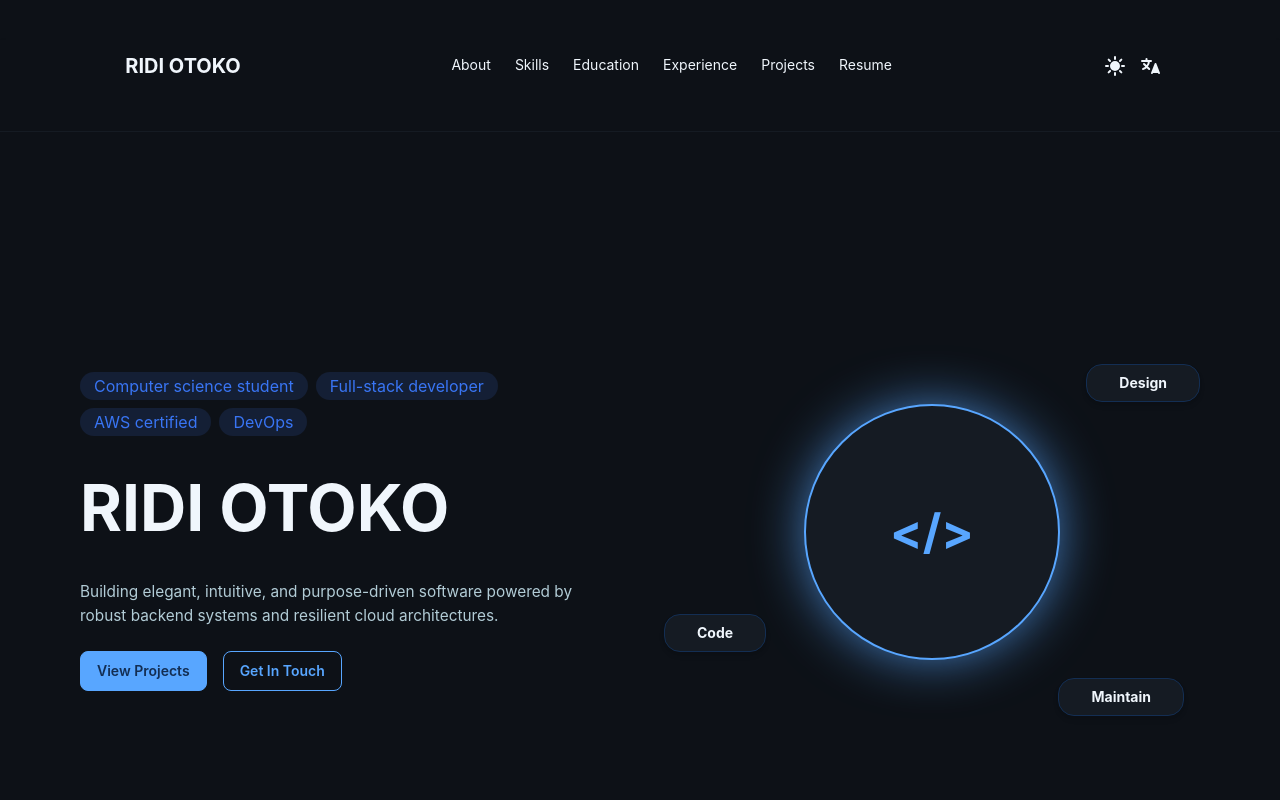
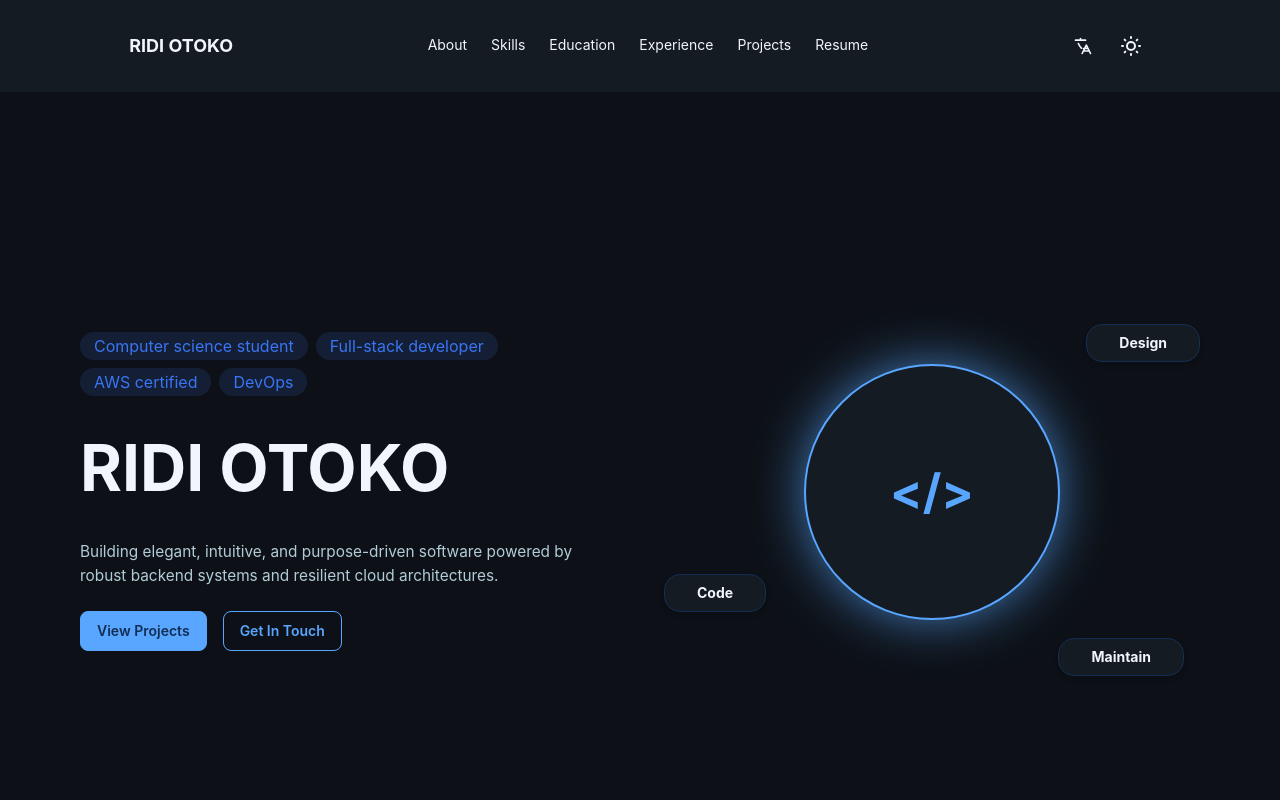
Before and after one commit to rdplus2015/r-portfolio, a React (Vite) app in the folder ui-app/: page / in a window 1280 px wide. Shown: the top 800 px of the page. Built offline with nearby package versions, Linux system fonts and the light colour scheme.

Commit message:
fix(Header.tsx) header component updated

```diff
--- a/ui-app/src/components/sections/Header.tsx
+++ b/ui-app/src/components/sections/Header.tsx
@@ -1,9 +1,5 @@
 import { Link } from "react-router-dom"
 
-// Navigation links for the header.
-// "anchor" scrolls to a section on the Home page.
-// "page" navigates to a separate route.
-// "download" triggers a file download instead of navigation.
 const NAV_LINKS = [
     { label: "About", href: "/#about", type: "anchor" },
     { label: "Skills", href: "/#skills", type: "anchor" },
@@ -13,15 +9,45 @@ const NAV_LINKS = [
     { label: "Resume", href: "/resume.pdf", type: "download" },
 ]
 
+function ThemeToggle() {
+    return (
+        <label className="btn btn-ghost btn-circle swap swap-rotate">
+            <input type="checkbox" className="theme-controller" value="synthwave" />
+            <svg className="swap-off h-6 w-6" xmlns="http://www.w3.org/2000/svg" fill="none" viewBox="0 0 24 24" stroke="currentColor">
+                <path strokeLinecap="round" strokeLinejoin="round" strokeWidth="2" d="M12 3v1m0 16v1m9-9h-1M4 12H3m15.364 6.364l-.707-.707M6.343 6.343l-.707-.707m12.728 0l-.707.707M6.343 17.657l-.707.707M16 12a4 4 0 11-8 0 4 4 0 018 0z" />
+            </svg>
+            <svg className="swap-on h-6 w-6" xmlns="http://www.w3.org/2000/svg" fill="none" viewBox="0 0 24 24" stroke="currentColor">
+                <path strokeLinecap="round" strokeLinejoin="round" strokeWidth="2" d="M20.354 15.354A9 9 0 018.646 3.646 9.003 9.003 0 0012 21a9.003 9.003 0 008.354-5.646z" />
+            </svg>
+        </label>
+    )
+}
+
+
+function LanguageDropdown() {
+    return (
+        <div className="dropdown dropdown-end">
+            <div tabIndex={0} role="button" className="btn btn-ghost btn-circle">
+                <svg xmlns="http://www.w3.org/2000/svg" className="h-5 w-5" fill="none" viewBox="0 0 24 24" stroke="currentColor">
+                    <path strokeLinecap="round" strokeLinejoin="round" strokeWidth="2" d="M3 5h12M9 3v2m1.048 9.5A18.022 18.022 0 016.412 9m6.088 9h7M11 21l5-10 5 10M12.5 15h5" />
+                </svg>
+            </div>
+            <ul tabIndex={-1} className="dropdown-content menu bg-base-200 rounded-box z-1 w-32 p-2 shadow-sm mt-3">
+                <li><a>English</a></li>
+                <li><a>Français</a></li>
+            </ul>
+        </div>
+    )
+}
+
 export function Header() {
     return (
-        <div className=" mt-10 pb-10  flex items-center justify-around bg-base-100 shadow-sm border-b border-base-200  px-5">
-            <div className="flex items-center gap-2">
+        <>
+            {/* ===== MOBILE HEADER — visible below lg ===== */}
+            <div className="lg:hidden mt-10 pb-10 flex items-center justify-around bg-base-100 shadow-sm border-b border-base-200 px-5">
 
-                {/* Mobile dropdown menu (visible below lg breakpoint) */}
                 <div className="dropdown">
-                    <div tabIndex={0} role="button" className="btn btn-ghost lg:hidden">
-                        {/* Hamburger icon */}
+                    <div tabIndex={0} role="button" className="btn btn-ghost border-2 border-base-200">
                         <svg xmlns="http://www.w3.org/2000/svg" className="h-5 w-5" fill="none" viewBox="0 0 24 24" stroke="currentColor">
                             <path strokeLinecap="round" strokeLinejoin="round" strokeWidth="2" d="M4 6h16M4 12h8m-8 6h16" />
                         </svg>
@@ -29,69 +55,59 @@ export function Header() {
 
                     <ul
                         tabIndex={-1}
-                        className="menu menu-md dropdown-content text-center font-bold bg-base-100 rounded-box z-1 mt-3 w-52 p-2 shadow p-10"
+                        className="menu menu-md dropdown-content text-center font-bold bg-base-200 rounded-box z-1 mt-15 w-75 p-10 shadow-md shadow-primary"
                     >
                         {NAV_LINKS.map((link) =>
                             link.type === "download" ? (
                                 <li key={link.href}>
-                                    <a href={link.href} download className="hover:text-primary hover:bg-base-100 border-primary-1  transition-all duration-300 hover:[text-shadow:0_0_2px_var(--color-primary)] ">{link.label}</a>
+                                    <a href={link.href} download className="text-lg hover:text-primary hover:bg-base-100 border-primary-1 transition-all duration-300 hover:[text-shadow:0_0_2px_var(--color-primary)]">{link.label}</a>
                                 </li>
                             ) : (
                                 <li key={link.href}>
-                                    <Link to={link.href} className="hover:text-primary hover:bg-base-100 border-primary-1  transition-all duration-300 hover:[text-shadow:0_0_2px_var(--color-primary)] ">{link.label}</Link>
+                                    <Link to={link.href} className="text-lg hover:text-primary hover:bg-base-100 border-primary-1 transition-all duration-300 hover:[text-shadow:0_0_2px_var(--color-primary)]">{link.label}</Link>
                                 </li>
                             )
                         )}
+
+                        <div className="divider my-2"></div>
+
+                        <li>
+                            <Link to={"#"} className="text-lg hover:text-primary hover:bg-base-100 border-primary-1 transition-all duration-300 hover:[text-shadow:0_0_2px_var(--color-primary)]">
+                                Langue (coming soon)
+                            </Link>
+                        </li>
                     </ul>
                 </div>
 
-                {/* Site name / logo */}
-                <Link className=" text-xl font-bold hover:text-primary hover:bg-base-100 border-primary-1  transition-all duration-300 hover:[text-shadow:0_0_2px_var(--color-primary)]  border-transparent" to={"/"}>RIDI OTOKO</Link>
+                <Link className="text-lg font-bold hover:text-primary hover:bg-base-100 border-primary-1 transition-all duration-300 hover:[text-shadow:0_0_2px_var(--color-primary)] border-transparent" to={"/"}>RIDI OTOKO</Link>
+
+                <ThemeToggle />
             </div>
 
-            {/* Desktop nav (visible from lg breakpoint up) */}
-            <div className="hidden lg:flex">
+            {/* ===== DESKTOP HEADER — visible from lg up ===== */}
+            <div className="hidden lg:flex pt-5 pb-5 items-center justify-around bg-base-200 shadow-sm border-b border-base-200 px-10">
+
+                <Link className="text-lg font-bold hover:text-primary hover:bg-base-100 border-primary-1 transition-all duration-300 hover:[text-shadow:0_0_2px_var(--color-primary)] border-transparent" to={"/"}>RIDI OTOKO</Link>
+
                 <ul className="menu menu-horizontal px-1">
                     {NAV_LINKS.map((link) =>
                         link.type === "download" ? (
                             <li key={link.href}>
-                                <a href={link.href} download className="hover:text-primary hover:bg-base-100 border-primary-1  transition-all duration-300 hover:[text-shadow:0_0_2px_var(--color-primary)] border-b-2 border-transparent hover:border-primary hover:rounded-none rounded-none">{link.label}</a>
+                                <a href={link.href} download className="hover:text-primary hover:bg-base-200 border-primary-1 transition-all duration-300 hover:[text-shadow:0_0_2px_var(--color-primary)] border-b-2 border-transparent hover:border-primary hover:rounded-none rounded-none">{link.label}</a>
                             </li>
                         ) : (
                             <li key={link.href}>
-                                <Link to={link.href} className="hover:text-primary hover:bg-base-100 border-primary-1  transition-all duration-300 hover:[text-shadow:0_0_2px_var(--color-primary)] border-b-2 border-transparent hover:border-primary hover:rounded-none rounded-none">{link.label}</Link>
+                                <Link to={link.href} className="hover:text-primary hover:bg-base-200 border-primary-1 transition-all duration-300 hover:[text-shadow:0_0_2px_var(--color-primary)] border-b-2 border-transparent hover:border-primary hover:rounded-none rounded-none">{link.label}</Link>
                             </li>
                         )
                     )}
                 </ul>
+
+               <div className="flex items-center gap-2">
+                   <LanguageDropdown />
+                   <ThemeToggle />
+               </div>
             </div>
-
-            <div className="flex items-center gap-3">
-                <div className="dropdown dropdown-hover dropdown-left">
-                    {/* Dark/light mode toggle icon (not yet wired to a hook) */}
-                    <svg role="button" className="focus:outline-none"   tabIndex="0"  aria-hidden="true" xmlns="http://www.w3.org/2000/svg" width="24" height="24" fill="currentColor" viewBox="0 0 24 24">
-                        <path fillRule="evenodd" clipRule="evenodd" d="M13 3a1 1 0 1 0-2 0v2a1 1 0 1 0 2 0V3ZM6.343 4.929A1 1 0 0 0 4.93 6.343l1.414 1.414a1 1 0 0 0 1.414-1.414L6.343 4.929Zm12.728 1.414a1 1 0 0 0-1.414-1.414l-1.414 1.414a1 1 0 0 0 1.414 1.414l1.414-1.414ZM12 7a5 5 0 1 0 0 10 5 5 0 0 0 0-10Zm-9 4a1 1 0 1 0 0 2h2a1 1 0 1 0 0-2H3Zm16 0a1 1 0 1 0 0 2h2a1 1 0 1 0 0-2h-2ZM7.757 17.657a1 1 0 1 0-1.414-1.414l-1.414 1.414a1 1 0 1 0 1.414 1.414l1.414-1.414Zm9.9-1.414a1 1 0 0 0-1.414 1.414l1.414 1.414a1 1 0 0 0 1.414-1.414l-1.414-1.414ZM13 19a1 1 0 1 0-2 0v2a1 1 0 1 0 2 0v-2Z" />
-                    </svg>
-                    <ul tabIndex="-1" class="dropdown-content menu bg-base-200 rounded-box z-1 w-30 p-2 shadow-sm">
-                        <li>
-                            <Link to={"#"} className="hover:text-primary hover:bg-base-200 border-primary-1  transition-all duration-300 hover:[text-shadow:0_0_2px_var(--color-primary)]">coming soon</Link>
-                        </li>
-                    </ul>
-                </div>
-
-                <div className="dropdown dropdown-hover dropdown-right">
-                    {/* Search icon (not yet wired to any behavior) */}
-                    <svg role="button" className="focus:outline-none"   tabIndex="0"  aria-hidden="true" xmlns="http://www.w3.org/2000/svg" width="24" height="24" fill="currentColor" viewBox="0 0 24 24">
-                        <path stroke="currentColor" strokeLinecap="round" strokeLinejoin="round" strokeWidth="2" d="m13 19 3.5-9 3.5 9m-6.125-2h5.25M3 7h7m0 0h2m-2 0c0 1.63-.793 3.926-2.239 5.655M7.5 6.818V5m.261 7.655C6.79 13.82 5.521 14.725 4 15m3.761-2.345L5 10m2.761 2.655L10.2 15" />
-                    </svg>
-                    <ul tabIndex="-1" class="dropdown-content menu bg-base-200 rounded-box z-1 w-30 p-2 shadow-sm">
-                        <li>
-                            <Link to={"#"} className="hover:text-primary hover:bg-base-200 border-primary-1  transition-all duration-300 hover:[text-shadow:0_0_2px_var(--color-primary)]">coming soon</Link>
-                        </li>
-                    </ul>
-                </div>
-
-            </div>
-        </div>
+        </>
     )
 }
```
